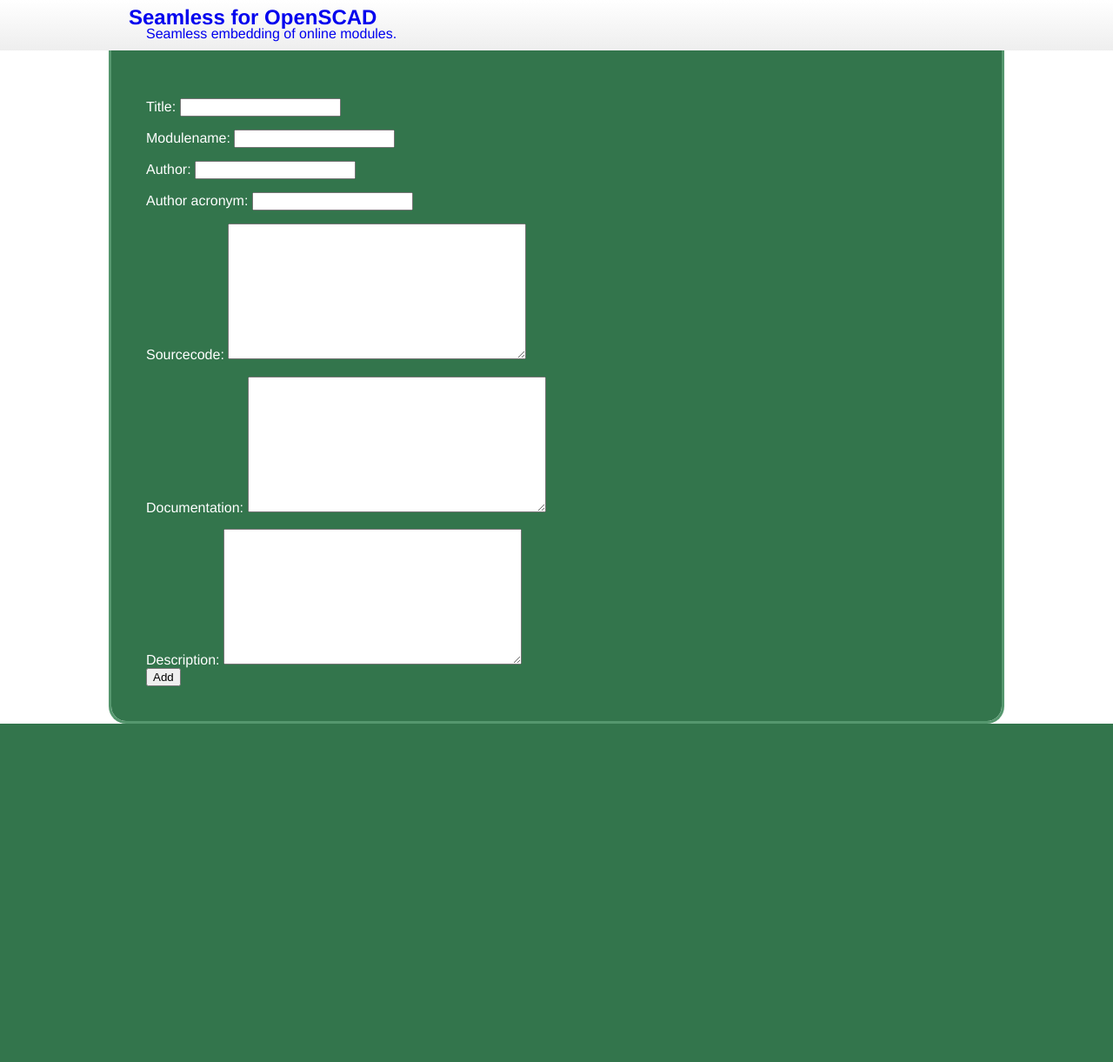
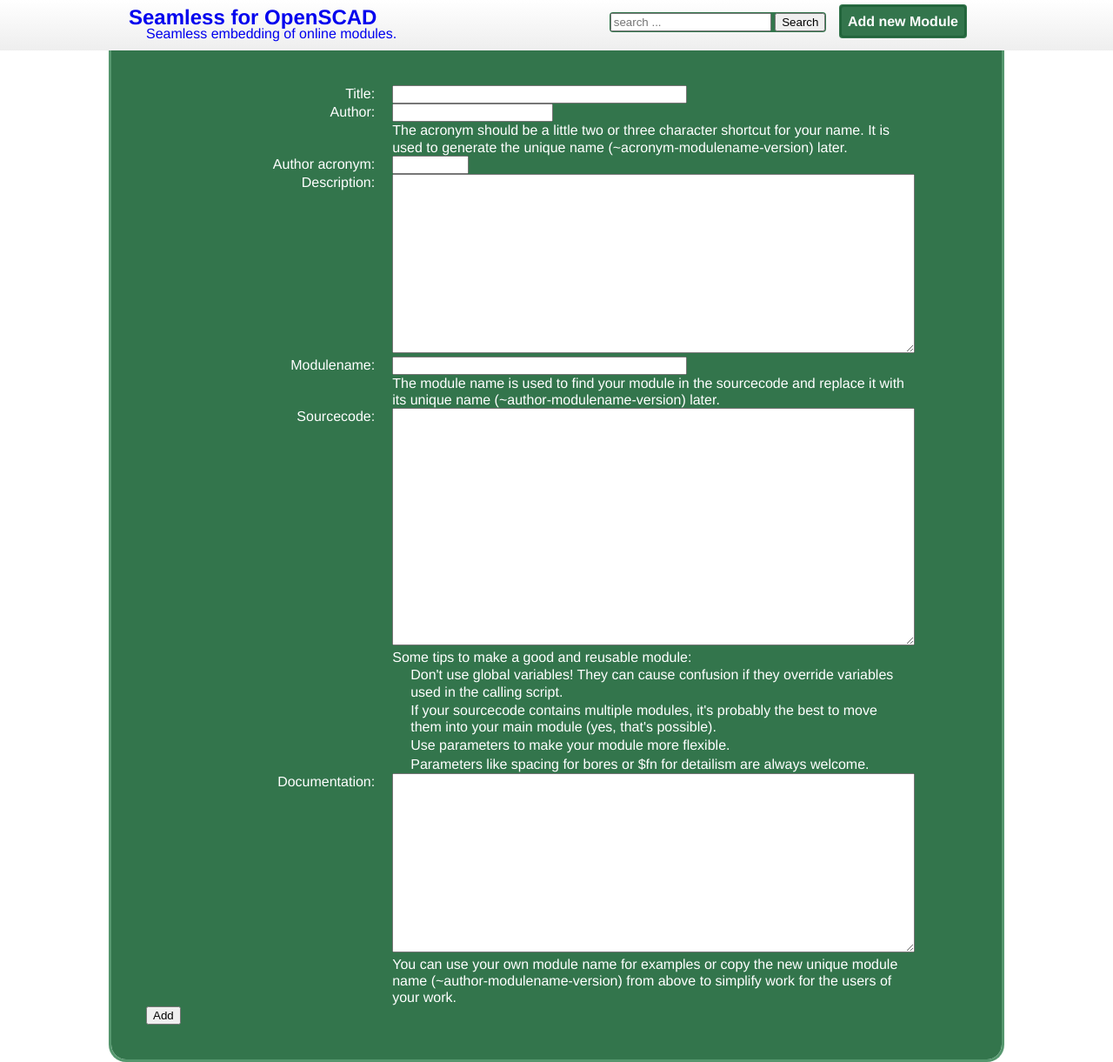
Before and after one commit to Phaiax/openscad-seamlesslib-server, a Django app: page /add/ in a window 1280 px wide. Shown: the whole page at 87% size. Before the commit the page ends 832 px from the top, so only its background shows below. Run offline with Django 3.2, Linux system fonts and the light colour scheme; style sheets or scripts are compiled from the project's sources; parts of the project's set-up code (start-up, migrations or seed data) failed here and were passed over.

Commit message:
Search improved, saving and editing, design

```diff
--- a/src/seamless/urls.py
+++ b/src/seamless/urls.py
@@ -1,5 +1,5 @@
 from django.conf.urls import patterns, include, url
-
+from haystack import urls
 # Uncomment the next two lines to enable the admin:
 from django.contrib import admin
 admin.autodiscover()
@@ -9,6 +9,8 @@ urlpatterns = patterns('',
     url(r'^$', 'web.views.home', name='home'),
     url(r'^add/$', 'web.views.add', name='add'),
     url(r'^show/(?P<uuid>[0-9a-f\-]+)/$', 'web.views.show', name='show'),
+    url(r'^edit/(?P<uuid>[0-9a-f\-]+)/auth/(?P<auth_code>[0-9a-f\-]+)/$', 'web.views.edit', name='edit'),
+    url(r'^edit/(?P<uuid>[0-9a-f\-]+)/$', 'web.views.edit_without_auth', name='edit_without_auth'),
     url(r'^rate/(?P<uuid>[0-9a-f\-]+)/(?P<rating>[0-9]{1,2})/$', 'web.views.rate', name='rate'),
 
     url(r'^api/get-by-uniquename/(?P<uniquename>[0-9a-z\-~A-Z]+)/$', 'api.views.get_by_uniquename', name='get_by_uniquename'),
--- a/src/web/forms.py
+++ b/src/web/forms.py
@@ -18,4 +18,4 @@ class ModuleForm(ModelForm):
 
     class Meta:
         model = Module
-        fields = ['title', 'modulename', 'author', 'author_acronym', 'sourcecode', 'documentation', 'description']
+        fields = ['title', 'author', 'author_acronym', 'description', 'modulename', 'sourcecode', 'documentation']
--- a/src/web/models.py
+++ b/src/web/models.py
@@ -14,15 +14,25 @@ class Module(models.Model):
     guid = models.CharField(db_index=True, max_length = 36)
     title = models.CharField(max_length = 200)
     description = models.TextField()
-    author = models.CharField(max_length = 40)
+    author = models.CharField(max_length = 40, help_text="The acronym should be a little two or three character shortcut for your name. It is used to generate the unique name (~acronym-modulename-version) later.")
+
     author_acronym = models.CharField(max_length = 6)
     created = models.DateTimeField(db_index=True, auto_now_add = True)
     finished = models.BooleanField(default = False)
-    sourcecode = models.TextField()
-    documentation = models.TextField()
+    sourcecode = models.TextField(help_text="""
+        Some tips to make a good and reusable module:
+        <ul><li>Don't use global variables! They can cause confusion if they override variables used in the calling script.</li>
+        <li>If your sourcecode contains multiple modules, it's probably the best to move them into your main module (yes, that's possible).</li>
+        <li>Use parameters to make your module more flexible.</li>
+        <li>Parameters like spacing for bores or $fn for detailism are always welcome.</li>
+        </ul>
+    """)
+    documentation = models.TextField(help_text = "You can use your own module name for examples or copy the new unique module name (~author-modulename-version) from above to simplify work for the users of your work.")
     tags = models.ManyToManyField(Tag, blank=True, related_name="tagged_modules")
     version = models.IntegerField(default = 1)
-    modulename = models.CharField(max_length = 40, validators=[RegexValidator(r"^[a-zA-Z]{1}[a-zA-Z0-9]*$")])
+    modulename = models.CharField(max_length = 40,
+                                  validators=[RegexValidator(r"^[a-zA-Z]{1}[a-zA-Z0-9_]*$")],
+                                  help_text='The module name is used to find your module in the sourcecode and replace it with its unique name (~author-modulename-version) later.')
     auth_code = models.CharField(max_length = 36)
     average_rating = models.FloatField(db_index=True, default = 0)
     number_of_ratings = models.IntegerField(default = 0)
@@ -37,10 +47,7 @@ class Module(models.Model):
         if not self.finished:
             random_tail = ''
             while True:
-                if random_tail == '' and self.pk:
-                    pass
-                else:
-                    self.uniquename = self.generate_uniquename(random_tail)
+                self.uniquename = self.generate_uniquename(random_tail)
                 try:
                     m = Module.objects.get(uniquename=self.uniquename)
                     if m.pk == self.pk:
@@ -67,3 +74,6 @@ class Module(models.Model):
 
     def get_rating_url(self, rate):
         return reverse('rate', kwargs={'uuid': self.guid, 'rating' : rate.__str__()})
+
+    def __str__(self):
+        return "%s (%s)" % (self.uniquename, self.title)
--- a/src/web/static/less/styles.less
+++ b/src/web/static/less/styles.less
@@ -110,7 +110,7 @@ div.content {
       font-weight: bold;
 
     }
-    p.uniquename-description {
+    p.uniquename-description, p.auth_code-description {
       font-size: @smallfontsize;
     }
 
@@ -118,7 +118,7 @@ div.content {
       font-size: @smallfontsize;
       margin-left: 20px;
     }
-    p.uniquename {
+    p.uniquename, p.auth_code {
       text-align: center;
       margin-bottom: 20px;
       span {
@@ -135,12 +135,17 @@ div.content {
     p.sourcecode-description, p.documentation-description {
       font-weight: bold;
     }
-    p.sourcecode {
+    div.sourcecode {
+      code {
+        white-space: pre-wrap;
+        font-family: @monofont;
+      }
+        overflow: scroll;
+        max-height: 300px;
       margin: 20px;
       padding: 10px 0;
       border-top: 1px solid @brown;
       border-bottom: 1px solid @brown;
-      font-family: @monofont;
     }
     p.documentation {
       margin: 20px;
@@ -155,12 +160,121 @@ div.content {
   width: 80%;
 }
 
+ul.errorlist {
+  color: red;
+  font-weight: bold;
+}
 
+table.moduleedit {
+  width: 100%;
 
-.add-module {
+  tr {
+
+  }
+
+  th {
+      vertical-align: top;
+      text-align: right;
+      padding-right: 20px;
+  }
+
+  td {
+    width: 70%;
+
+    input#id_title, input#id_modulename {
+      width: 50%;
+    }
+    input#id_author_acronym {
+      width: 6em;
+    }
+
+    textarea {
+      width: 90%;
+    }
+    textarea#id_description, textarea#id_documentation {
+      font-family: @font;
+      height: 15em;
+    }
+    textarea#id_sourcecode {
+      height: 20em;
+    }
+    span.helptext {
+      width: 90%;
+      display: block;
+    }
+  }
+}
+
+div.module_item {
+  clear: both;
+  position: relative;
+  padding: 10px 0;
+  div.title {
+    display: inline;
+    float: left;
+    padding-left: 30px;
+    width: 40%;
+  }
+  div.rating {
+    display: inline;
+    float: left;
+    width: 2em;
+  }
+  div.uniquename {
+    display: inline;
+    float: left;
+    padding-left: 30px;
+  }
+  div.description {
+    display: none;
+    clear: both;
+    background-color: @green + #111;
+    border: 2px solid @green - #222;
+    z-index: 10;
+    padding: 20px;
+    h2 {
+      font-size: 1.3em;
+    }
+    p {
+
+    }
+  }
+  &:hover div.description {
+    display: block;
+    position: absolute;
+    top: 1.8em;
+    left: 30%;
+  }
+}
+
+div.header {
+  div.widgets {
     position: absolute;
     right: 40px;
     top: 50%;
+    margin-top: -15px;
+
+    .search {
+      background-color: @green;
+      .rounded(4px);
+      padding: 1px;
+      margin-right: 10px;
+      display: inline-block;
+      a {
+        color: white;
+        .rounded(4px);
+        display: inline-block;
+        border: 2px solid @green - #111;
+        text-decoration: none;
+        font-weight: bold;
+        span {
+        display: inline-block;
+          margin: 7px;
+        }
+      }
+    }
+
+    .add-module {
       margin-top: -15px;
       background-color: @green;
       .rounded(4px);
@@ -179,3 +293,5 @@ div.content {
         }
       }
     }
+  }
+}
--- a/src/web/templates/web/base_layout.html
+++ b/src/web/templates/web/base_layout.html
@@ -15,7 +15,17 @@
         <h2><a href="/">Seamless embedding of online modules.</a></h2>
         {% endblock %}
         {% block header-additional %}
-
+        <div class="widgets">
+          <span class="search">
+            <form method="GET" action="{% url 'haystack_search' %}">
+              <input type="text" name="q" placeholder="search ...">
+              <input type="submit" value="Search">
+            </form>
+          </span>
+          <span class="add-module">
+            <a href="{% url 'add' %}"><span>Add new Module</span></a>
+          </span>
+        </div>
         {% endblock %}
       </div>
     </div>
--- a/src/web/templates/web/views/add.html
+++ b/src/web/templates/web/views/add.html
@@ -2,7 +2,9 @@
 
 {% block content %}
 <form method="POST">
-{{ newmoduleform.as_p }}
+<table class="moduleedit">
+{{ newmoduleform.as_table }}
+</table>
 {% csrf_token %}
 <input type="submit" name="addmodule" value="Add">
 </form>
--- a/src/web/templatetags/seamless_extras.py
+++ b/src/web/templatetags/seamless_extras.py
@@ -4,4 +4,4 @@ register = template.Library()
 
 @register.filter
 def round_float(value):
-    return int(float(value+0.5)).__str__()
+    return (float(int((value*10)+0.5))/10).__str__()
--- a/src/web/views.py
+++ b/src/web/views.py
@@ -5,6 +5,12 @@ from django.shortcuts import render, get_object_or_404, redirect
 from web.forms import ModuleForm
 from web.models import Module
 
+
+def get_redirect_to_edit_page(module):
+    return HttpResponseRedirect(
+            urlresolvers.reverse('edit',
+                kwargs={ 'uuid' : module.guid.__str__(),
+                         'auth_code' : module.auth_code.__str__()}))
 def home(request):
     top_rated_modules = Module.objects.order_by('-average_rating')[0:10]
     last_added_modules = Module.objects.order_by('-created')[0:10]
@@ -16,9 +22,7 @@ def add(request):
         moduleform = ModuleForm(request.POST)
         if moduleform.is_valid():
             moduleform.save()
-            return HttpResponseRedirect(
-                        urlresolvers.reverse('show',
-                        kwargs={ 'uuid' : moduleform.instance.guid.__str__()}))
+            return get_redirect_to_edit_page(moduleform.instance)
     else:
         moduleform = ModuleForm()
     return render(request, 'web/views/add.html', {'newmoduleform' : moduleform})
@@ -30,6 +34,37 @@ def show(request, uuid):
                   {'module':M,
                    'rating_links' : rating_links
                    })
+
+def edit_without_auth(request, uuid):
+    M = get_object_or_404(Module.objects, guid=uuid, finished=False)
+    if request.method == "POST":
+        if M.auth_code == request.POST['auth_code']:
+            return get_redirect_to_edit_page(M)
+    return render(request, 'web/views/edit_without_auth.html',
+                  {'module': M})
+
+
+def edit(request, uuid, auth_code):
+    M = get_object_or_404(Module.objects, guid=uuid, finished=False, auth_code=auth_code)
+    if request.method == "POST" \
+        and (request.POST.has_key('savemodule') \
+             or request.POST.has_key('finishmodule')):
+        moduleform = ModuleForm(request.POST, instance=M)
+        if moduleform.is_valid():
+            M = moduleform.save()
+            if request.POST.has_key('finishmodule'):
+                M.finished = True;
+                M.save()
+                return HttpResponseRedirect(
+                    urlresolvers.reverse('show',
+                    kwargs={ 'uuid' : M.guid.__str__()}))
+            return get_redirect_to_edit_page(M)
+    else:
+        moduleform = ModuleForm(instance = M)
+    return render(request,
+                  'web/views/edit.html',
+                  {'module': M,
+                   'moduleform': moduleform})
 
 def rate(request, uuid, rating):
     try:
```
Also changed, not shown: src/web/templates/search/search.html (+4 -16 lines), src/web/templates/web/includes/module.html (added, +11 -0 lines), src/web/templates/web/views/edit.html (added, +21 -0 lines), src/web/templates/web/views/edit_without_auth.html (added, +14 -0 lines), src/web/templates/web/views/index.html (+3 -7 lines), src/web/templates/web/views/show.html (+4 -3 lines), src/web/tests/__init__.py (+2 -0 lines), src/web/tests/edit.py (added, +137 -0 lines), src/web/tests/pages.py (+3 -1 lines), src/web/tests/templatetags.py (added, +9 -0 lines). Lines whose indentation alone changed are shown as unchanged.
